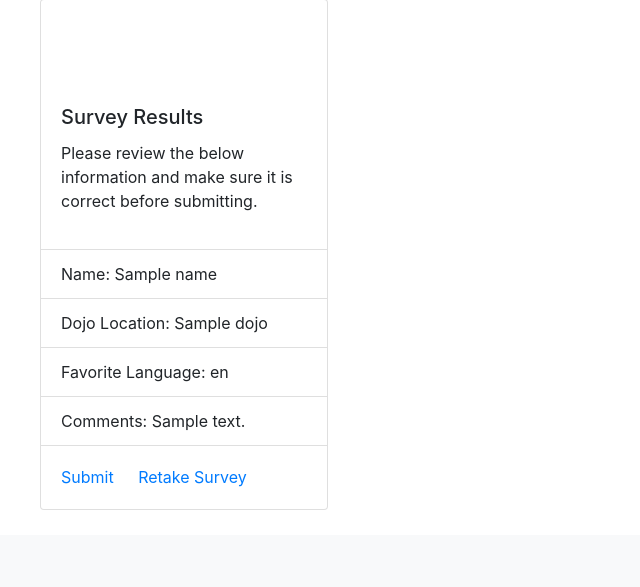
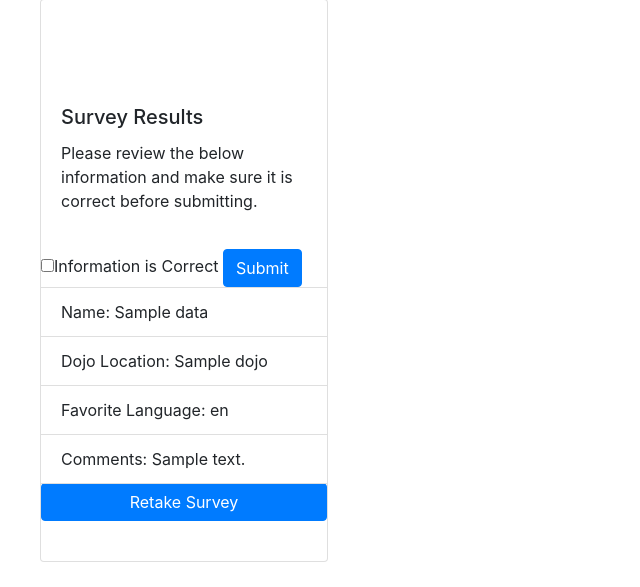
Before and after one commit to emma-dayton/dojo_survey_db, a Flask app: template templates/results.html in a window 1280 px wide. Shown: the part 296-883 px from the top of the page, without its empty margins (0-640 px from the left). Before the commit the page ends 806 px from the top, so only its background shows below. Run offline with Flask 2, Linux system fonts and the light colour scheme; the template is opened without the code that fills it: most values are stand-ins (such as "Sample title", 1, 10 or a date in 2020); some libraries are stand-ins or nearby versions.

Commit message:
fix method on html for results, begin writing query for server route /submit

```diff
--- a/server.py
+++ b/server.py
@@ -24,7 +24,20 @@
     dojo = request.form['dojo']
     lang = request.form['language']
     comment = request.form['comment']
-    return render_template('results.html')
+    data = {'name':name, 'dojo':dojo, 'lang':lang, 'comment':comment}
+    return render_template('results.html', data=data)
+
+@app.route('/submit', methods=['POST'])
+def submit():
+    db = connectToMySQL('dojo_survey')
+    data = request.form['data']
+    if 'lang' in data:
+        query = "INSERT INTO users (name) VALUES(%(name)s)"
+    else:
+        query = "INSERT INTO users (name) VALUES(%(name)s)"
+    print(data)
+    return redirect('/')
+
 
 
 if __name__ == "__main__":
--- a/templates/results.html
+++ b/templates/results.html
@@ -8,15 +8,18 @@
     <h5 class="card-title">Survey Results</h5>
     <p>Please review the below information and make sure it is correct before submitting.</p>
   </div>
+  <form action="/submit" method="post">
+    <input type="checkbox" name='data' value="{{ data }}">Information is Correct</input>
+    <button type="submit" class="btn btn-primary">Submit</button>
+  </form>
   <ul class="list-group list-group-flush">
-    <li class="list-group-item">Name: {{name}}</li>
-    <li class="list-group-item">Dojo Location: {{ dojo }}</li>
-    <li class="list-group-item">Favorite Language: {{ lang }}</li>
-    <li class="list-group-item">Comments: {{ comment }}</li>
+    <li class="list-group-item">Name: {{data['name']}}</li>
+    <li class="list-group-item">Dojo Location: {{ data['dojo'] }}</li>
+    <li class="list-group-item">Favorite Language: {{ data['lang'] }}</li>
+    <li class="list-group-item">Comments: {{ data['comment'] }}</li>
   </ul>
+  <a href="/" class="btn btn-primary" class="card-link">Retake Survey</a>
   <div class="card-body">
-    <a href="/submit" class="card-link">Submit</a>
-    <a href="/" class="card-link">Retake Survey</a>
   </div
 </div>
 
```
